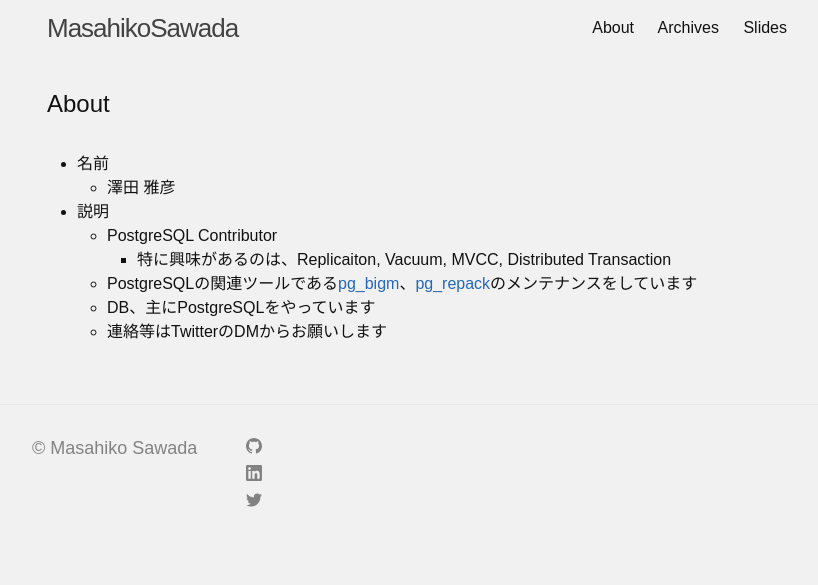
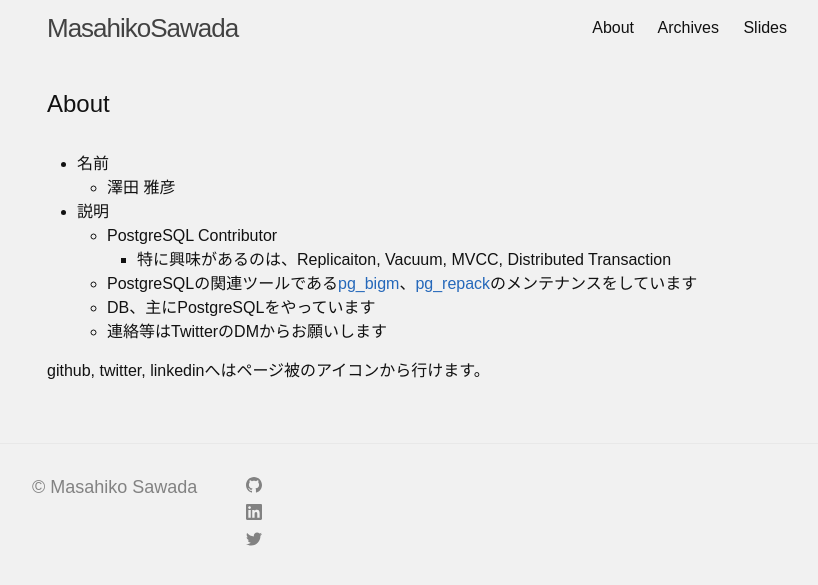
Before and after one commit to MasahikoSawada/masahikosawada.github.io, a Jekyll site: the page built from about.md, in a window 1280 px wide. Shown: the top 585 px of the page, without its empty margins (223-1041 px from the left). Built offline with Jekyll 4.4.1, drawn with Linux system fonts in a browser that asks for light colours.

Commit message:
Update about.md file, added navigation to the links.

```diff
--- a/about.md
+++ b/about.md
@@ -12,3 +12,5 @@ permalink: /about/
   * PostgreSQLの関連ツールである[pg_bigm](http://pgbigm.osdn.jp/)、[pg_repack](https://reorg.github.io/pg_repack/jp/)のメンテナンスをしています
   * DB、主にPostgreSQLをやっています
   * 連絡等はTwitterのDMからお願いします
+
+github, twitter, linkedinへはページ被のアイコンから行けます。
```
